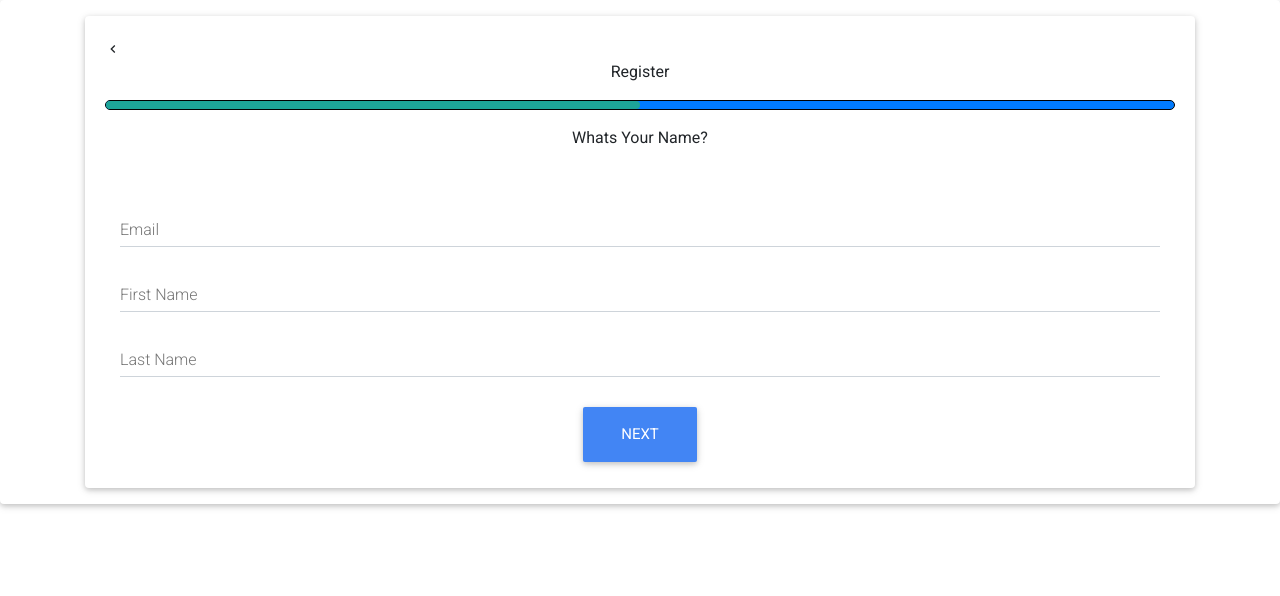
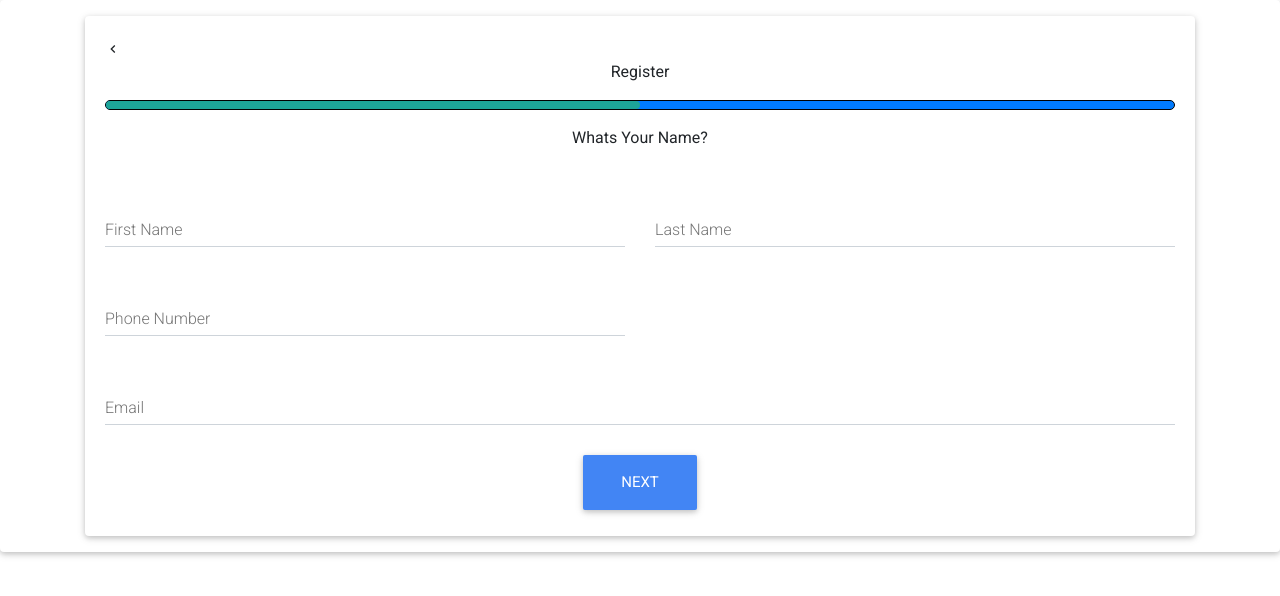
Before and after one commit to BloomTech-Labs/expresswash-fe, a React (Create React App) app in the folder wowo-app/: page / in a window 1280 px wide. Both pictures are taken after a click on the button "REGISTER". Shown: the top 596 px of the page. Built offline with nearby package versions, Linux system fonts and the light colour scheme.

Commit message:
added folder to hold signup steps

```diff
--- a/wowo-app/src/components/UserSignup/CheckInfo.js
+++ /dev/null
@@ -1,58 +0,0 @@
-import React, { Component } from "react";
-import { MDBContainer, MDBRow, MDBCol, MDBInput, MDBBtn } from "mdbreact";
-
-// export default function CheckInfo(props) {
-//   if (props.currentStep !== 4) {
-//     return null;
-//   }
-
-//   return (
-//     <div>
-//       <div className="d-flex justify-content-center p-3">
-//         <p>Please verify your info below {currentStep}</p>
-//       </div>
-//       {/* <textarea value= `${this.props.firstName}` /> */}
-//     </div>
-//   );
-// }
-
-class CheckInfo extends Component {
-  constructor(props) {
-    super(props);
-  }
-
-  render() {
-    if (this.props.currentStep !== 4) {
-      return null;
-    }
-
-    const {
-      firstName,
-      lastName,
-      email,
-      username,
-      sAddress,
-      phoneNumber,
-      zipcode,
-      sAddress2,
-      city,
-      state
-    } = this.props;
-    return (
-      <div>
-        <MDBInput label="first name" value={firstName} />
-        <MDBInput label="Last Name" value={lastName} />
-        <MDBInput label="Email" value={email} />
-        <MDBInput label="Username" value={username} />
-        <MDBInput label="sAddress" value={sAddress} />
-        <MDBInput label="sAddress2" value={sAddress2} />
-        <MDBInput label="zipcode" value={zipcode} />
-        <MDBInput label="city" value={city} />
-        <MDBInput label="state" value={state} />
-        <MDBInput label="phone Number" value={phoneNumber} />
-      </div>
-    );
-  }
-}
-
-export default CheckInfo;
--- a/wowo-app/src/components/UserSignup/UserSignup.js
+++ b/wowo-app/src/components/UserSignup/UserSignup.js
@@ -1,19 +1,11 @@
 import React, { Component } from "react";
-import Username from "./Username.js";
-import Name from "./Name.js";
-import Address from "./Address.js";
-import CheckInfo from "./CheckInfo.js";
+import Username from "./signup-steps/Username.js";
+import Name from "./signup-steps/Name.js";
+import Address from "./signup-steps/Address.js";
+import CheckInfo from "./signup-steps/CheckInfo.js";
 import ProgressBar from "./progress-bar/ProgressBar.js";
 
-import {
-  MDBContainer,
-  MDBRow,
-  MDBCol,
-  MDBInput,
-  MDBBtn,
-  MDBIcon,
-  MDBCard
-} from "mdbreact";
+import { MDBContainer, MDBCol, MDBBtn, MDBCard } from "mdbreact";
 import { MdChevronLeft } from "react-icons/md";
 import "mdbreact/dist/css/mdb.css";
 
@@ -165,8 +157,6 @@ class UserSignup extends Component {
               width: "100%",
               marginTop: "1rem",
               marginBottom: "1rem"
-              //   marginLeft: "3rem",
-              //   marginRight: "3rem"
             }}
           >
             <div>{this.getPrevStep}</div>
@@ -178,7 +168,7 @@ class UserSignup extends Component {
             <div className="d-flex justify-content-center">
               <ProgressBar percentage={this.state.percentage} />
             </div>
-            <form>
+            <form onSubmit={this.handleSubmit}>
               <Username
                 currentStep={this.state.currentStep}
                 handleChange={this.handleChange}
@@ -189,14 +179,14 @@ class UserSignup extends Component {
                 currentStep={this.state.currentStep}
                 handleChange={this.handleChange}
                 firstName={this.state.firstName}
-                lastName={this.state.LastName}
+                lastName={this.state.lastName}
                 email={this.state.email}
+                phoneNumber={this.state.phoneNumber}
               />
               <Address
                 currentStep={this.state.currentStep}
                 handleChange={this.handleChange}
                 sAddress={this.state.sAddress}
-                phoneNumber={this.state.phoneNumber}
                 zipcode={this.state.zipcode}
                 sAddress2={this.state.sAddress2}
                 city={this.state.city}
@@ -205,7 +195,7 @@ class UserSignup extends Component {
               <CheckInfo
                 currentStep={this.state.currentStep}
                 firstName={this.state.firstName}
-                lastName={this.state.LastName}
+                lastName={this.state.lastName}
                 email={this.state.email}
                 username={this.state.username}
                 sAddress={this.state.sAddress}
--- a/wowo-app/src/components/UserSignup/Username.js
+++ /dev/null
@@ -1,33 +0,0 @@
-import React from "react";
-import { MDBContainer, MDBRow, MDBCol, MDBInput, MDBBtn } from "mdbreact";
-
-export default function Username(props) {
-  if (props.currentStep !== 1) {
-    return null;
-  }
-
-  return (
-    <div>
-      <MDBContainer>
-        <MDBCol center>
-          <MDBInput
-            id="username"
-            name="username"
-            type="text"
-            label="Username"
-            value={props.username}
-            onChange={props.handleChange}
-          />
-          <MDBInput
-            id="password"
-            name="password"
-            type="password"
-            label="Password"
-            value={props.password}
-            onChange={props.handleChange}
-          />
-        </MDBCol>
-      </MDBContainer>
-    </div>
-  );
-}
--- a/wowo-app/src/components/UserSignup/Address.js
+++ b/wowo-app/src/components/UserSignup/signup-steps/Address.js
@@ -1,5 +1,5 @@
 import React from "react";
-import { MDBContainer, MDBRow, MDBCol, MDBInput, MDBBtn } from "mdbreact";
+import { MDBRow, MDBCol, MDBInput } from "mdbreact";
 
 export default function Address(props) {
   if (props.currentStep !== 3) {
@@ -17,15 +17,6 @@ export default function Address(props) {
           onChange={props.handleChange}
           required
         />
-
-        <MDBInput
-          id="phoneNumber"
-          name="phoneNumber"
-          type="number"
-          label="Phone Number"
-          value={props.phoneNumber}
-          onChange={props.handleChange}
-        />
       </span>
       <MDBRow>
         <MDBCol md="6">
@@ -35,7 +26,7 @@ export default function Address(props) {
             type="text"
             value={props.sAddress2}
             onChange={props.handleChange}
-            label="APT / SUITE"
+            label="APT / SUITE / OTHER"
           />
         </MDBCol>
         <MDBCol md="6">
@@ -69,11 +60,6 @@ export default function Address(props) {
           />
         </MDBCol>
       </MDBRow>
-      {/* <div className="d-flex justify-content-center">
-        <MDBBtn type="button" color="primary" size="lg">
-          Fin!
-        </MDBBtn>
-      </div> */}
     </div>
   );
 }
--- /dev/null
+++ b/wowo-app/src/components/UserSignup/signup-steps/CheckInfo.js
@@ -0,0 +1,60 @@
+import React, { Component } from "react";
+import { MDBRow, MDBCol, MDBInput, MDBBtn } from "mdbreact";
+
+class CheckInfo extends Component {
+  render() {
+    if (this.props.currentStep !== 4) {
+      return null;
+    }
+
+    const {
+      firstName,
+      lastName,
+      email,
+      username,
+      sAddress,
+      phoneNumber,
+      zipcode,
+      sAddress2,
+      city,
+      state
+    } = this.props;
+    return (
+      <div>
+        <MDBInput label="Username" value={username} require />
+        <MDBRow>
+          <MDBCol md="6">
+            <MDBInput label="First name" value={firstName} />
+          </MDBCol>
+          <MDBCol md="6">
+            <MDBInput label="Last Name" value={lastName} />
+          </MDBCol>
+        </MDBRow>
+        <MDBInput label="Email" value={email} />
+        <MDBInput label="Street Address" value={sAddress} />
+        <MDBRow>
+          <MDBCol md="6">
+            <MDBInput label="APT / SUITE / OTHER" value={sAddress2} />
+          </MDBCol>
+          <MDBCol md="6">
+            <MDBInput label="zipcode" value={zipcode} />
+          </MDBCol>
+          <MDBCol md="6">
+            <MDBInput label="city" value={city} />
+          </MDBCol>
+          <MDBCol md="6">
+            <MDBInput label="state" value={state} />
+          </MDBCol>
+          <MDBCol md="6">
+            <MDBInput label="Phone Number" value={phoneNumber} />
+          </MDBCol>
+        </MDBRow>
+        <div className="d-flex justify-content-center">
+          <MDBBtn type="submit">submit</MDBBtn>
+        </div>
+      </div>
+    );
+  }
+}
+
+export default CheckInfo;
--- a/wowo-app/src/components/UserSignup/Name.js
+++ b/wowo-app/src/components/UserSignup/signup-steps/Name.js
@@ -1,5 +1,5 @@
 import React from "react";
-import { MDBContainer, MDBRow, MDBCol, MDBInput, MDBBtn } from "mdbreact";
+import { MDBRow, MDBCol, MDBInput } from "mdbreact";
 
 export default function Name(props) {
   if (props.currentStep !== 2) {
@@ -10,17 +10,9 @@ export default function Name(props) {
       <div className="d-flex justify-content-center p-3">
         <p>Whats Your Name?</p>
       </div>
-      <div className="d-flex justify-content-center">
-        <MDBCol center>
-          <MDBInput
-            id="email"
-            name="email"
-            type="text"
-            label="Email"
-            value={props.email}
-            onChange={props.handleChange}
-            className="p-2"
-          />
+
+      <MDBRow>
+        <MDBCol md="6">
           <MDBInput
             id="firstName"
             name="firstName"
@@ -28,8 +20,9 @@ export default function Name(props) {
             label="First Name"
             value={props.firstName}
             onChange={props.handleChange}
-            className="p-2"
           />
+        </MDBCol>
+        <MDBCol md="6">
           <MDBInput
             id="lastName"
             name="lastName"
@@ -37,11 +30,31 @@ export default function Name(props) {
             label="Last Name"
             value={props.lastName}
             onChange={props.handleChange}
-            className="p-2"
           />
         </MDBCol>
+      </MDBRow>
+      <div>
+        <MDBRow>
+          <MDBCol md="6">
+            <MDBInput
+              id="phoneNumber"
+              name="phoneNumber"
+              type="number"
+              label="Phone Number"
+              value={props.phoneNumber}
+              onChange={props.handleChange}
+            />
+          </MDBCol>
+        </MDBRow>
       </div>
-      <div className="d-flex justify-content-center"></div>
+      <MDBInput
+        id="email"
+        name="email"
+        type="text"
+        label="Email"
+        value={props.email}
+        onChange={props.handleChange}
+      />
     </div>
   );
 }
--- /dev/null
+++ b/wowo-app/src/components/UserSignup/signup-steps/Username.js
@@ -0,0 +1,29 @@
+import React from "react";
+import { MDBInput } from "mdbreact";
+
+export default function Username(props) {
+  if (props.currentStep !== 1) {
+    return null;
+  }
+
+  return (
+    <div>
+      <MDBInput
+        id="username"
+        name="username"
+        type="text"
+        label="Username"
+        value={props.username}
+        onChange={props.handleChange}
+      />
+      <MDBInput
+        id="password"
+        name="password"
+        type="password"
+        label="Password"
+        value={props.password}
+        onChange={props.handleChange}
+      />
+    </div>
+  );
+}
```
